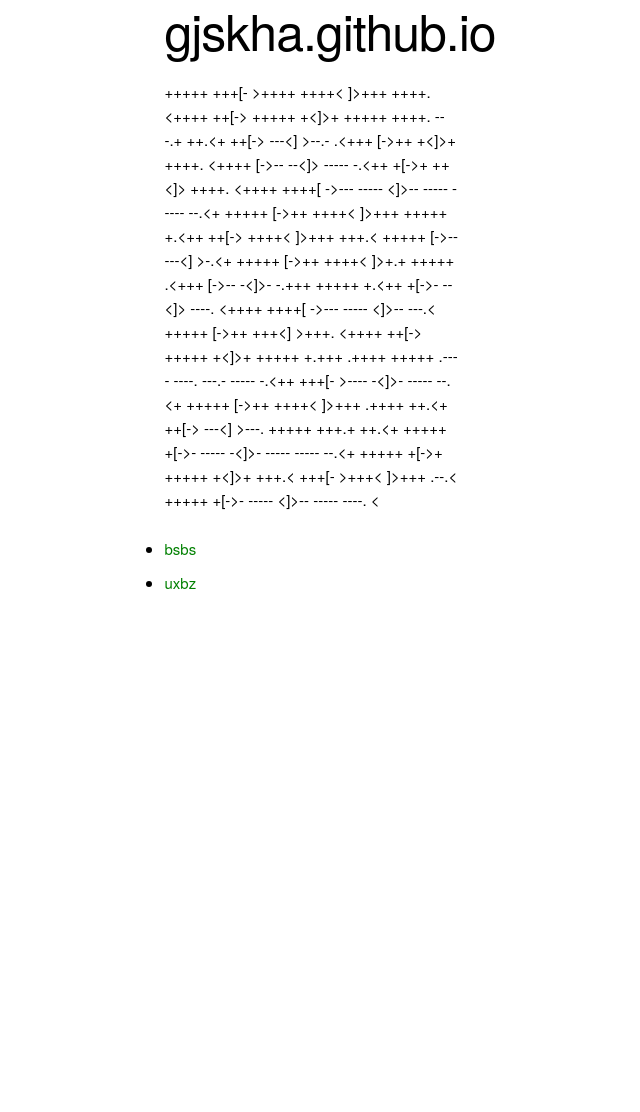
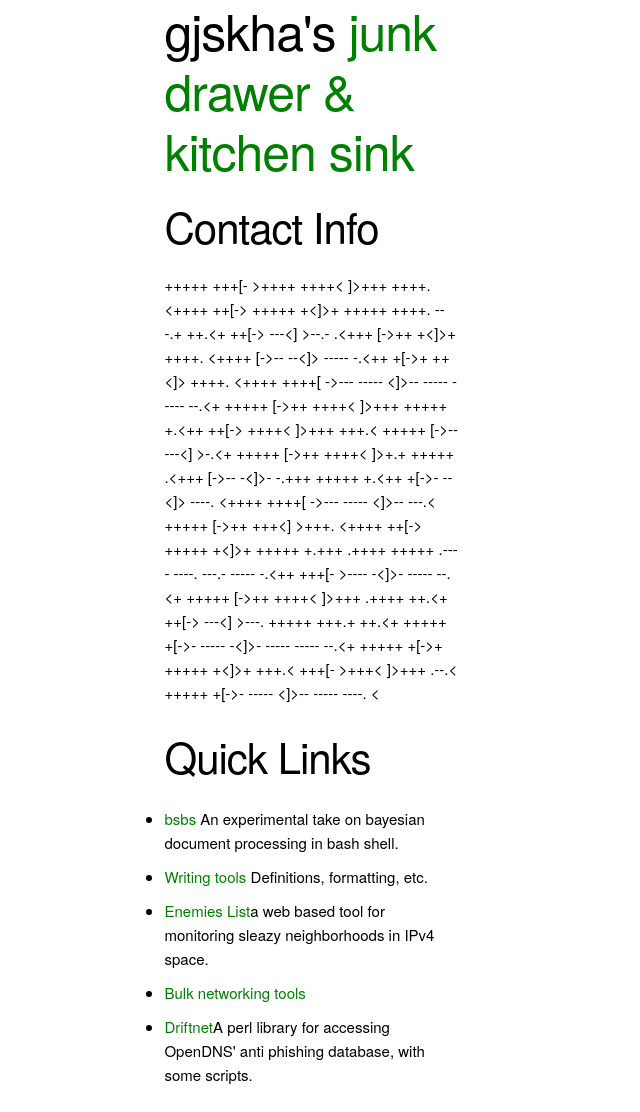
Before and after one commit to gjskha/gjskha.github.io, a plain HTML site: page index.html in a window 1280 px wide. Shown: the whole page, without its empty margins (162-802 px from the left). Before the commit the page ends 800 px from the top, so only its background shows below. Drawn offline with Linux system fonts and the light colour scheme.

Commit message:
more details

```diff
--- a/index.html
+++ b/index.html
@@ -7,8 +7,11 @@
 <body>
 <div class="container">
 <div class="four columns offset_by_two">
-<h1>gjskha.github.io</h1>
-<p>+++++ +++[- >++++ ++++< ]>+++ ++++. <++++ ++[-> +++++ +<]>+ +++++ ++++.
+<h1>gjskha's <a href="https://github.com/gjskha?tab=repositories">junk drawer & kitchen sink</a></h1>
+
+<h2>Contact Info</h2>
+<p>
++++++ +++[- >++++ ++++< ]>+++ ++++. <++++ ++[-> +++++ +<]>+ +++++ ++++.
 
 
 
@@ -50,10 +53,18 @@
 
 
 .--.< +++++ +[->- ----- <]>-- ----- ----. <</p>
+<h2>Quick Links</h2>
+<p>
+
 <ul>
-<li> <a href="https://github.com/gjskha/bsbs">bsbs</a></li>
-<li> <a href="https://github.com/gjskha/uxbz">uxbz</a></li>
+<li> <a href="https://github.com/gjskha/bsbs">bsbs</a> An experimental take on bayesian document processing in bash shell.</li>
+<li> <a href="https://github.com/gjskha/ubiquitous-sniffle">Writing tools</a> </a>Definitions, formatting, etc. </li>
+<li> <a href="https://github.com/gjskha/Enemies-List">Enemies List</a>a web based tool for monitoring sleazy neighborhoods in IPv4 space.</li>
+<li> <a href="https://github.com/gjskha/async_rdns">Bulk networking tools</a></li>
+<li> <a href="https://github.com/gjskha/Driftnet">Driftnet</a>A perl library for accessing OpenDNS' anti phishing database, with some scripts.</li>
+<!-- <li> <a href="https://github.com/gjskha/uxbz">uxbz</a></li> -->
 </ul>
+</p>
 </div>
 </div>
 </body>
```
